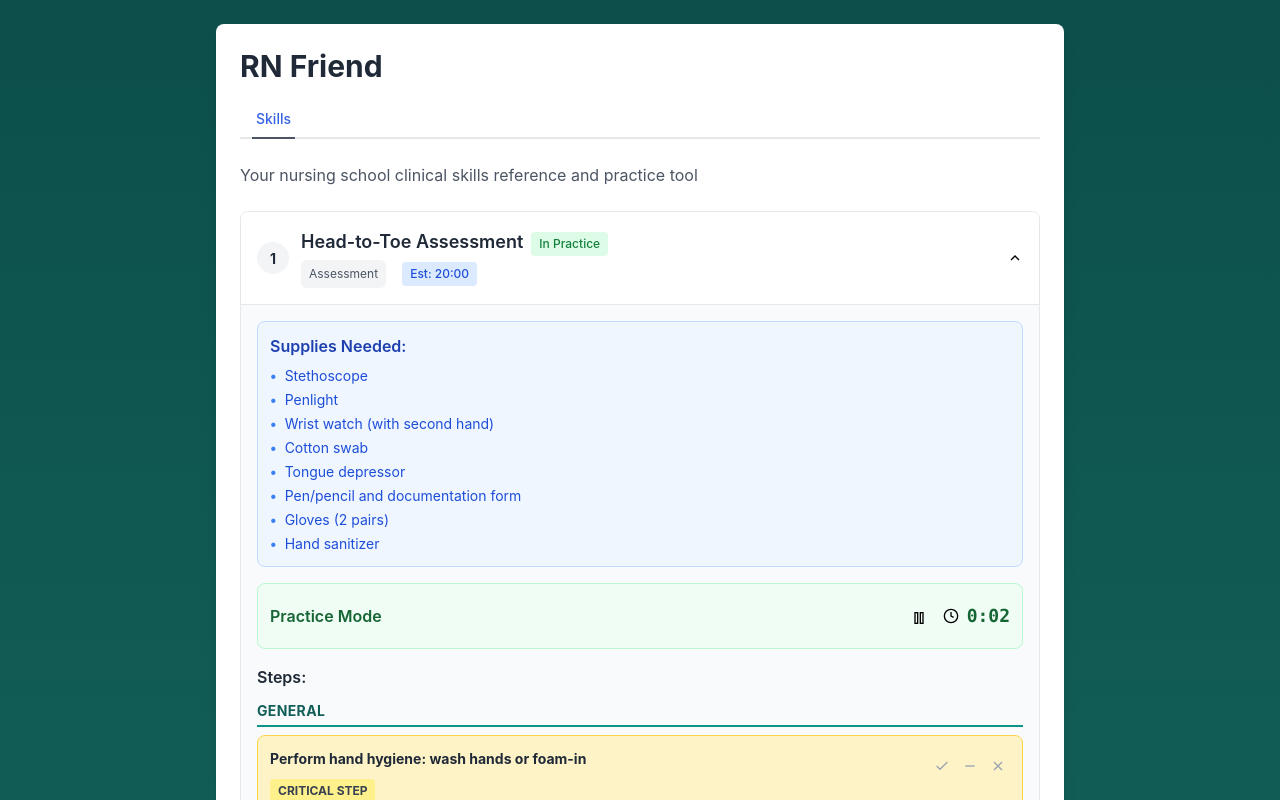
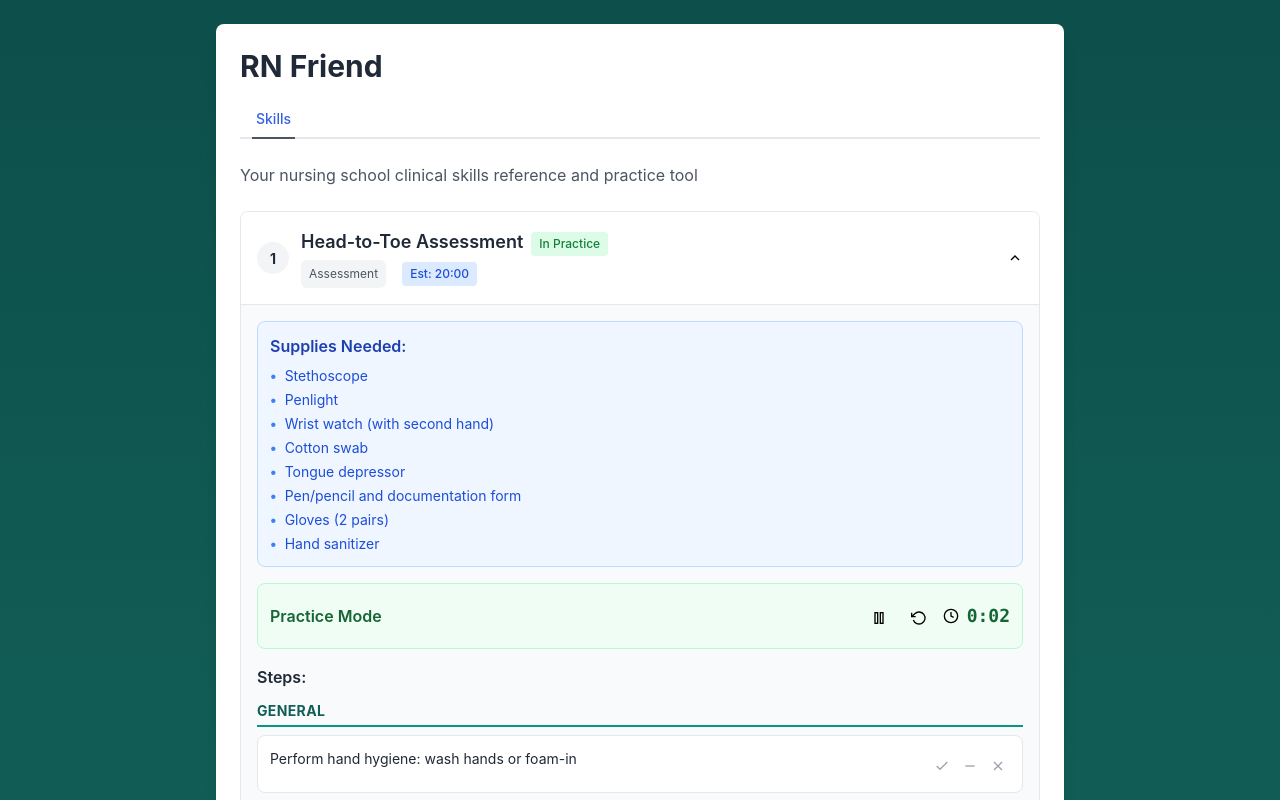
Before and after one commit to arena/rn, a React (Vite) app: page / in a window 1280 px wide. Both pictures are taken after a click on the button "Practice Skill". Shown: the top 800 px of the page. Built offline with nearby package versions, Linux system fonts and the light colour scheme.

Commit message:
no more critical steps, they are all critical

```diff
--- a/src/components/SkillsBrowserView.jsx
+++ b/src/components/SkillsBrowserView.jsx
@@ -7,6 +7,7 @@ import ClockIcon from '../data/icons/ClockIcon.jsx';
 import CheckIcon from '../data/icons/CheckIcon.jsx';
 import XIcon from '../data/icons/XIcon.jsx';
 import MinusIcon from '../data/icons/MinusIcon.jsx';
+import RotateIcon from '../data/icons/RotateIcon.jsx';
 
 const SkillsBrowserView = ({
     skillsOrganization,
@@ -142,6 +143,13 @@ const SkillsBrowserView = ({
                                             title={isPracticeRunning ? "Pause Timer" : "Start Timer"}
                                         >
                                             {isPracticeRunning ? <PauseIcon /> : <PlayIcon />}
+                                        </button>
+                                        <button
+                                            onClick={resetPractice}
+                                            className="p-2 rounded hover:bg-green-100 transition-colors"
+                                            title="Reset Timer"
+                                        >
+                                            <RotateIcon />
                                         </button>
                                         <ClockIcon />
                                         <span className="text-lg font-mono font-bold text-green-800">
--- a/src/data/skills/head-to-toe-assessment.yml
+++ b/src/data/skills/head-to-toe-assessment.yml
@@ -22,7 +22,7 @@ steps:
 
   - id: hand_hygiene_entry
     description: "Perform hand hygiene: wash hands or foam-in"
-    critical: true
+    critical: false
 
   - id: tip_timer
     description: "The timer starts after hand hygiene is complete"
@@ -34,7 +34,7 @@ steps:
 
   - id: identify_patient
     description: "Identify the patient using 2 identifiers"
-    critical: true
+    critical: false
 
   - id: consent
     description: "\"I'm planning to perform a head-to-toe assessment on you. It can take up to 30 minutes. Is that ok with you?\""
@@ -267,7 +267,7 @@ steps:
 
   - id: apical_pulse
     description: "Auscultate the apical pulse rate at the mitral location while palpating the radial pulse. Perform this for a full minute, note any pulse deficit."
-    critical: true
+    critical: false
 
   - id: heart_probing_question
     description: "Ask **a probing question** (e.g., Have you been experiencing shortness of breath with exertion? Any chest pain? Are you easily fatigued?)"
@@ -378,8 +378,8 @@ steps:
 
   - id: safety_measures
     description: "Provide safety: **bed in lowest position**, **side rails up**, and **call light in reach**"
-    critical: true
+    critical: false
 
   - id: hand_hygiene_exit
     description: "Demonstrate **hand hygiene** when exiting the room"
-    critical: true
+    critical: false
```
